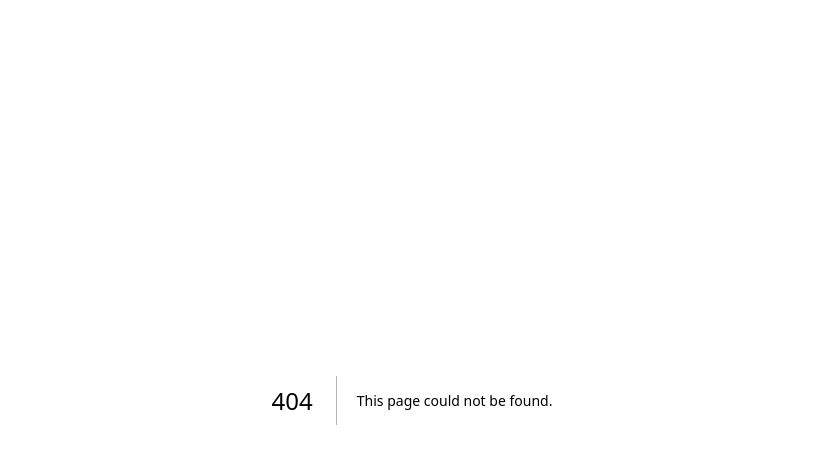
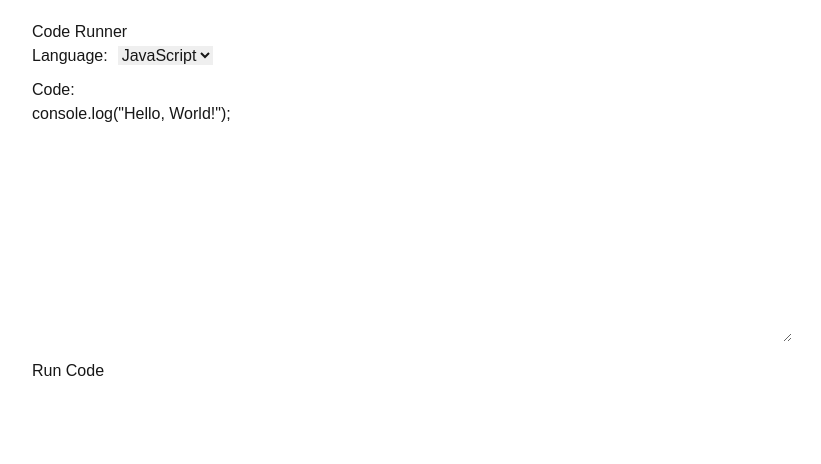
Before and after one commit to jvenchy/scriptorium, a Next.js app in the folder scriptorium_app/: page /run in a window 1280 px wide. Before the commit this address had no page. Shown: the top 464 px of the page, without its empty margins (228-1049 px from the left). Built offline with nearby package versions, Linux system fonts and the light colour scheme.

Commit message:
code run

```diff
--- /dev/null
+++ b/scriptorium_app/pages/api/run/index.js
@@ -0,0 +1,98 @@
+import { promises as fs } from 'fs';
+import path from 'path';
+import { exec } from 'child_process';
+import { promisify } from 'util';
+
+export default async function handler(req, res) {
+    if (req.method === 'POST') {
+        try {
+            const { code, language } = req.body;
+
+            if (!code || !language) {
+                return res.status(400).json({ error: 'Code and language are required.' });
+            }
+
+            // Create a unique file name
+            const timestamp = Date.now();
+            const fileName = language.toLowerCase() === 'java' ? 'Main.java' : `code_${timestamp}.${getFileExtension(language)}`;
+            const filePath = path.join(process.cwd(), 'tmp', fileName);
+
+            // Ensure the tmp directory exists
+            await fs.mkdir(path.join(process.cwd(), 'tmp'), { recursive: true });
+
+            // Write the code to the file
+            await fs.writeFile(filePath, code);
+
+            // Call the runCode function and capture the output
+            const output = await runCode(filePath, language);
+
+            // Return the output
+            res.status(200).json({ output });
+        } catch (error) {
+            console.error('Error executing code:', error);
+            res.status(500).json({ error: 'Something went wrong while executing the code.' });
+        }
+    } else {
+        res.setHeader('Allow', ['POST']);
+        res.status(405).end(`Method ${req.method} Not Allowed`);
+    }
+}
+
+// Utility function to determine the file extension based on the language
+function getFileExtension(language) {
+    switch (language.toLowerCase()) {
+        case 'javascript':
+            return 'js';
+        case 'python':
+            return 'py';
+        case 'java':
+            return 'java';
+        case 'c':
+            return 'c';
+        case 'cpp':
+            return 'cpp';
+        default:
+            return 'txt'; // Fallback for unsupported languages
+    }
+}
+
+
+const execAsync = promisify(exec);
+
+// This function executes the file with the appropriate command based on the language.
+export async function runCode(file, language) {
+    let command;
+
+    switch (language.toLowerCase()) {
+        case 'javascript':
+            command = `node ${file}`;
+            break;
+        case 'python':
+            command = `python ${file}`;
+            break;
+        case 'java':
+            command = `javac ${file} && java -cp ${path.dirname(file)} Main`;
+            break;
+        case 'c':
+            command = `gcc ${file} -o ${file.replace('.c', '')} && ${file.replace('.c', '')}`;
+            break;
+        case 'cpp':
+            command = `g++ ${file} -o ${file.replace('.cpp', '')} && ${file.replace('.cpp', '')}`;
+            break;
+        default:
+            throw new Error(`Unsupported language: ${language}`);
+    }
+
+    try {
+        // Execute the command
+        const { stdout, stderr } = await execAsync(command);
+
+        if (stderr) {
+            return `Error: ${stderr}`;
+        }
+
+        return stdout;
+    } catch (error) {
+        return `Execution error: ${error.message}`;
+    }
+}
--- /dev/null
+++ b/scriptorium_app/pages/run.js
@@ -0,0 +1,119 @@
+import { useState, useEffect } from 'react';
+
+export default function CodeRunner() {
+  const [code, setCode] = useState('');
+  const [language, setLanguage] = useState('javascript');
+  const [output, setOutput] = useState('');
+  const [loading, setLoading] = useState(false);
+  const [error, setError] = useState('');
+
+  // Default code snippets for each language
+  const defaultCode = {
+    javascript: `console.log("Hello, World!");`,
+    python: `print("Hello, World!")`,
+    java: `public class Main {
+  public static void main(String[] args) {
+    System.out.println("Hello, World!");
+  }
+}`,
+    c: `#include <stdio.h>
+
+int main() {
+    printf("Hello, World!\\n");
+    return 0;
+}`,
+    cpp: `#include <iostream>
+using namespace std;
+
+int main() {
+    cout << "Hello, World!" << endl;
+    return 0;
+}`
+  };
+
+  // Update code when language changes
+  useEffect(() => {
+    setCode(defaultCode[language]);
+  }, [language]);
+
+  const handleRunCode = async (e) => {
+    e.preventDefault();
+
+    setLoading(true);
+    setError('');
+    setOutput('');
+
+    try {
+      const response = await fetch('/api/run', {
+        method: 'POST',
+        headers: {
+          'Content-Type': 'application/json',
+        },
+        body: JSON.stringify({ code, language }),
+      });
+
+      const data = await response.json();
+      if (response.ok) {
+        setOutput(data.output);
+      } else {
+        setError(data.error || 'Something went wrong.');
+      }
+    } catch (err) {
+      setError('Failed to execute the code.');
+    } finally {
+      setLoading(false);
+    }
+  };
+
+  return (
+    <div style={{ maxWidth: '800px', margin: '0 auto', padding: '20px' }}>
+      <h1>Code Runner</h1>
+      <form onSubmit={handleRunCode}>
+        <div style={{ marginBottom: '10px' }}>
+          <label htmlFor="language" style={{ marginRight: '10px' }}>Language:</label>
+          <select
+            id="language"
+            value={language}
+            onChange={(e) => setLanguage(e.target.value)}
+          >
+            <option value="javascript">JavaScript</option>
+            <option value="python">Python</option>
+            <option value="java">Java</option>
+            <option value="c">C</option>
+            <option value="cpp">C++</option>
+          </select>
+        </div>
+
+        <div style={{ marginBottom: '10px' }}>
+          <label htmlFor="code">Code:</label>
+          <textarea
+            id="code"
+            rows="10"
+            style={{ width: '100%' }}
+            value={code}
+            onChange={(e) => setCode(e.target.value)}
+            placeholder="Write your code here..."
+          ></textarea>
+        </div>
+
+        <button type="submit" disabled={loading}>
+          {loading ? 'Running...' : 'Run Code'}
+        </button>
+      </form>
+
+      {output && (
+        <div style={{ marginTop: '20px' }}>
+          <h3>Output:</h3>
+          <pre>{output}</pre>
+        </div>
+      )}
+
+      {error && (
+        <div style={{ marginTop: '20px', color: 'red' }}>
+          <h3>Error:</h3>
+          <pre>{error}</pre>
+        </div>
+      )}
+    </div>
+  );
+}
```
